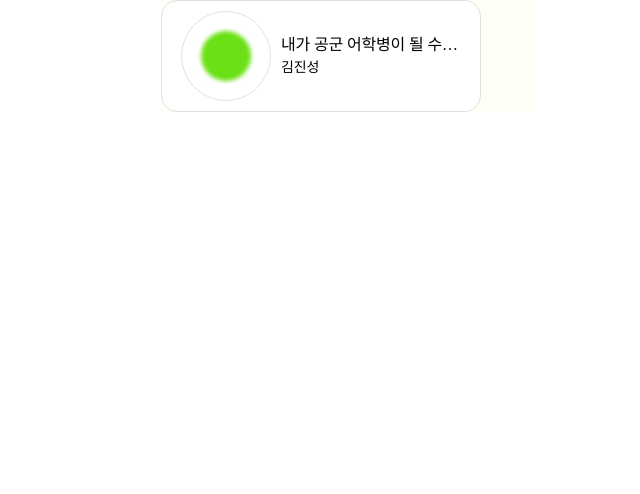
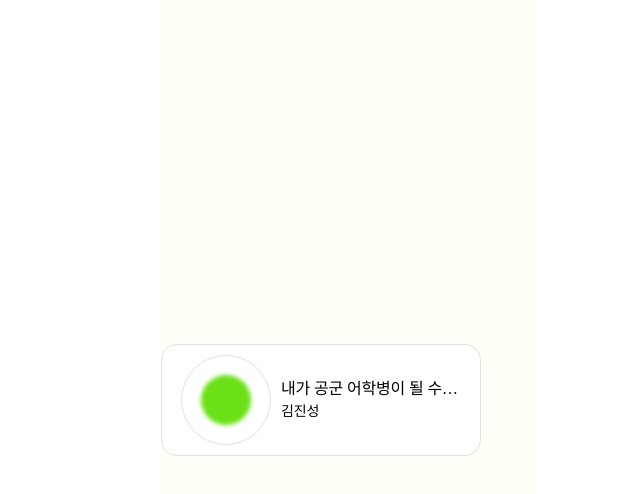
Before and after one commit to sinji2102/WINK-HACKATHON-TEAM2-Client, a React (Vite) app: page /test in a window 1280 px wide. Shown: the top 494 px of the page, without its empty margins (292-932 px from the left). Built offline with nearby package versions, Linux system fonts and the light colour scheme; a web font is replaced by a local one.

Commit message:
style: 최소 높이 스크린에 맞도록 스타일 변경

```diff
--- a/src/styles/global.js
+++ b/src/styles/global.js
@@ -49,7 +49,7 @@ const GlobalStyle = createGlobalStyle`
   @media screen and (max-width: 375px) {
     body {
       width: 100%;
-      min-height: 100%;
+      min-height: 100vh;
       margin: 0 auto;
       overflow-x: hidden;
       background-color: #FFFFF7;
@@ -59,7 +59,7 @@ const GlobalStyle = createGlobalStyle`
   @media screen and (min-width: 376px) {
     body {
       width: 375px;
-      min-height: 100%;
+      min-height: 100vh;
       margin: 0 auto;
       overflow-x: hidden;
       background-color: #FFFFF7;
```
